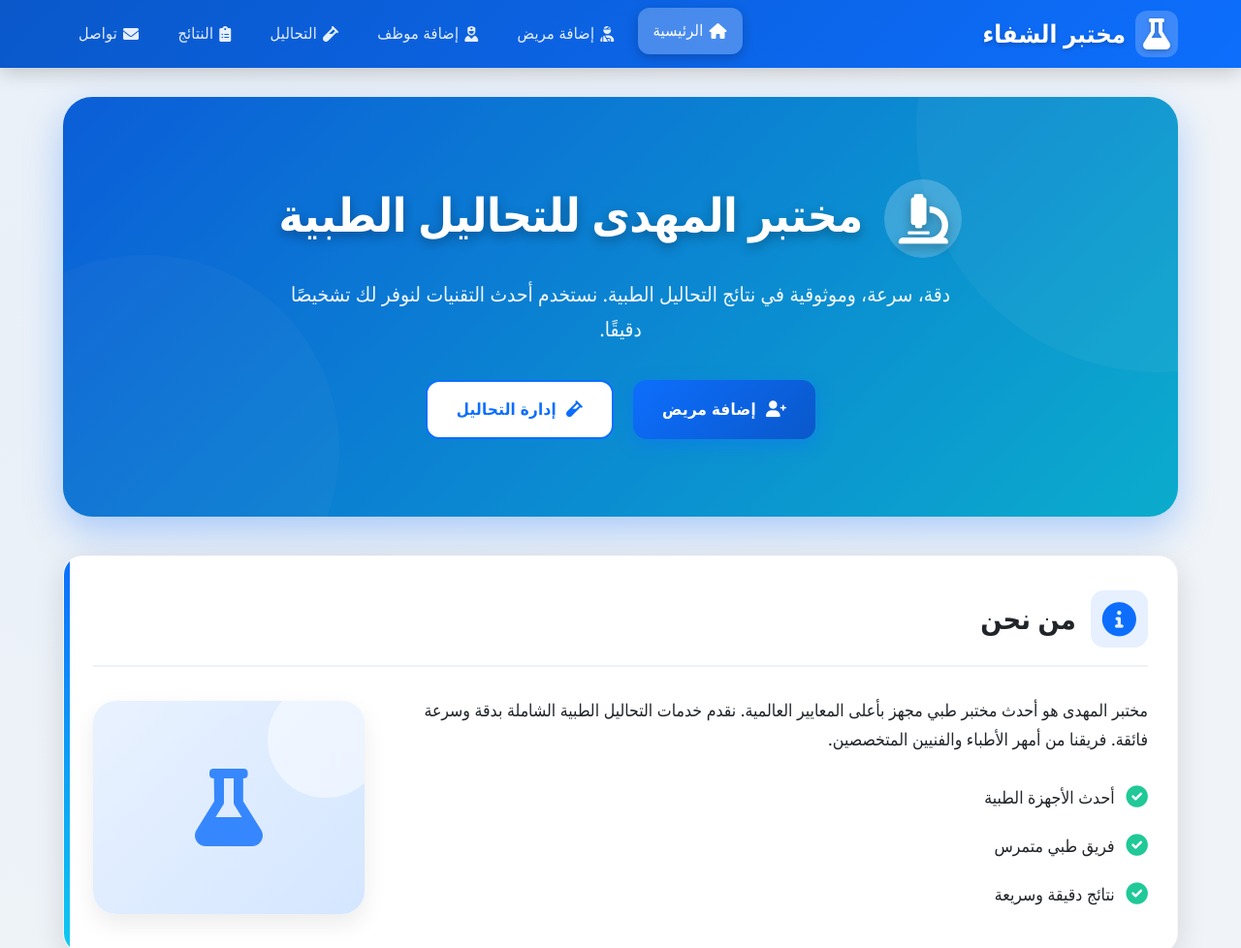
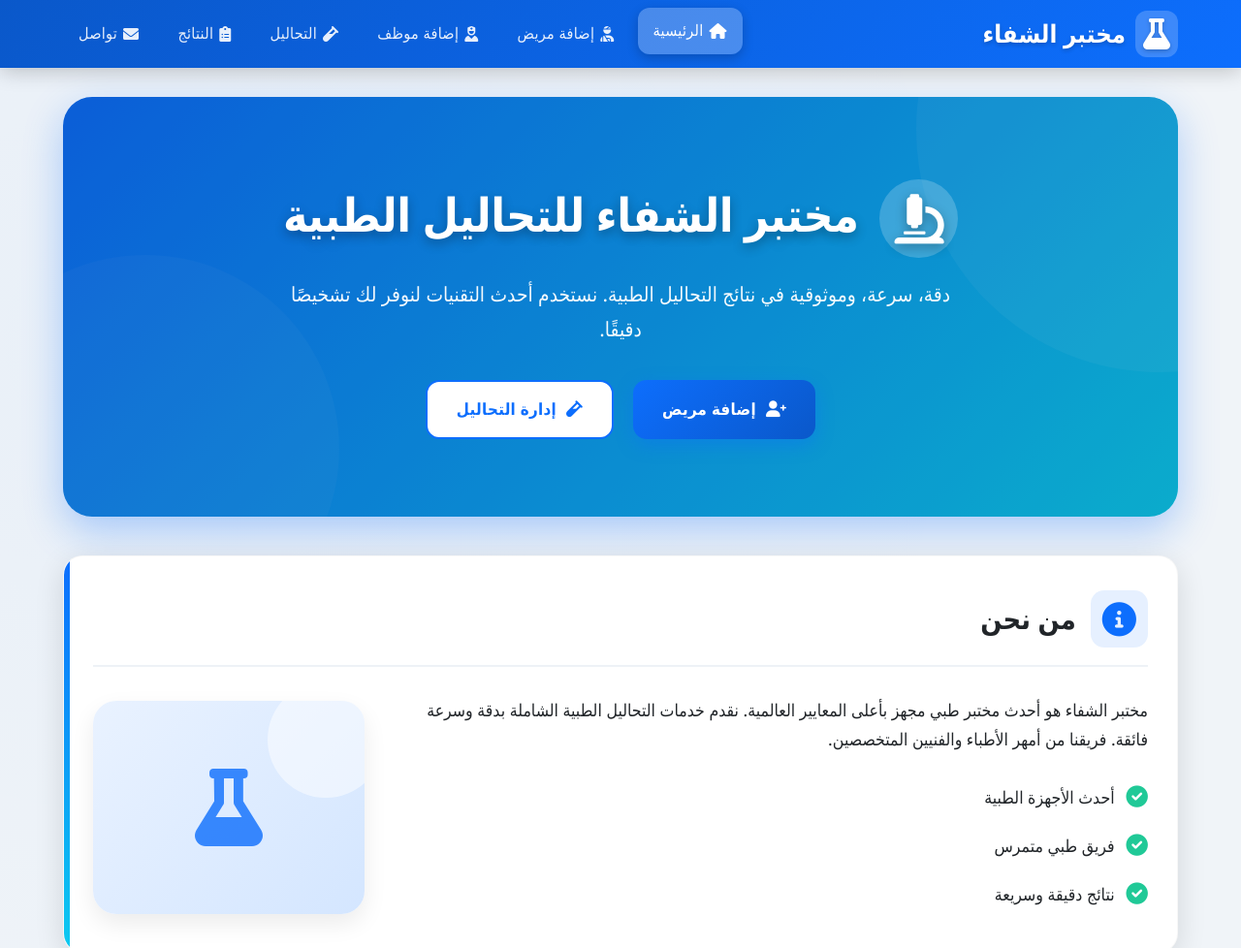
Before and after one commit to mohamedhakers157/Mohamed, a plain HTML site: page index.html in a window 1280 px wide. Shown: the top 978 px of the page at 97% size. Drawn offline with Linux system fonts and the light colour scheme.

Commit message:
Update index.html

```diff
--- a/index.html
+++ b/index.html
@@ -3,7 +3,7 @@
 <head>
   <meta charset="UTF-8">
   <meta name="viewport" content="width=device-width, initial-scale=1.0, maximum-scale=1.0, user-scalable=yes">
-  <title>مختبر المهدى للتحاليل الطبية | الرئيسية</title>
+  <title>مختبر الشفاء للتحاليل الطبية | الرئيسية</title>
   <link rel="stylesheet" href="https://cdnjs.cloudflare.com/ajax/libs/font-awesome/6.0.0-beta3/css/all.min.css">
   <link rel="stylesheet" href="style.css">
 </head>
@@ -27,7 +27,7 @@
     <section class="hero-banner">
       <div class="hero-overlay">
         <div class="hero-text">
-          <h1><i class="fas fa-microscope"></i> مختبر المهدى للتحاليل الطبية</h1>
+          <h1><i class="fas fa-microscope"></i> مختبر الشفاء للتحاليل الطبية</h1>
           <p>دقة، سرعة، وموثوقية في نتائج التحاليل الطبية. نستخدم أحدث التقنيات لنوفر لك تشخيصًا دقيقًا.</p>
           <div class="hero-buttons">
             <a href="patients.html" class="btn btn-primary"><i class="fas fa-user-plus"></i> إضافة مريض</a>
@@ -41,7 +41,7 @@
       <div class="section-header"><i class="fas fa-info-circle"></i><h2>من نحن</h2></div>
       <div class="about-content">
         <div class="about-text">
-          <p>مختبر المهدى هو أحدث مختبر طبي مجهز بأعلى المعايير العالمية. نقدم خدمات التحاليل الطبية الشاملة بدقة وسرعة فائقة. فريقنا من أمهر الأطباء والفنيين المتخصصين.</p>
+          <p>مختبر الشفاء هو أحدث مختبر طبي مجهز بأعلى المعايير العالمية. نقدم خدمات التحاليل الطبية الشاملة بدقة وسرعة فائقة. فريقنا من أمهر الأطباء والفنيين المتخصصين.</p>
           <ul>
             <li><i class="fas fa-check-circle"></i> أحدث الأجهزة الطبية</li>
             <li><i class="fas fa-check-circle"></i> فريق طبي متمرس</li>
```
